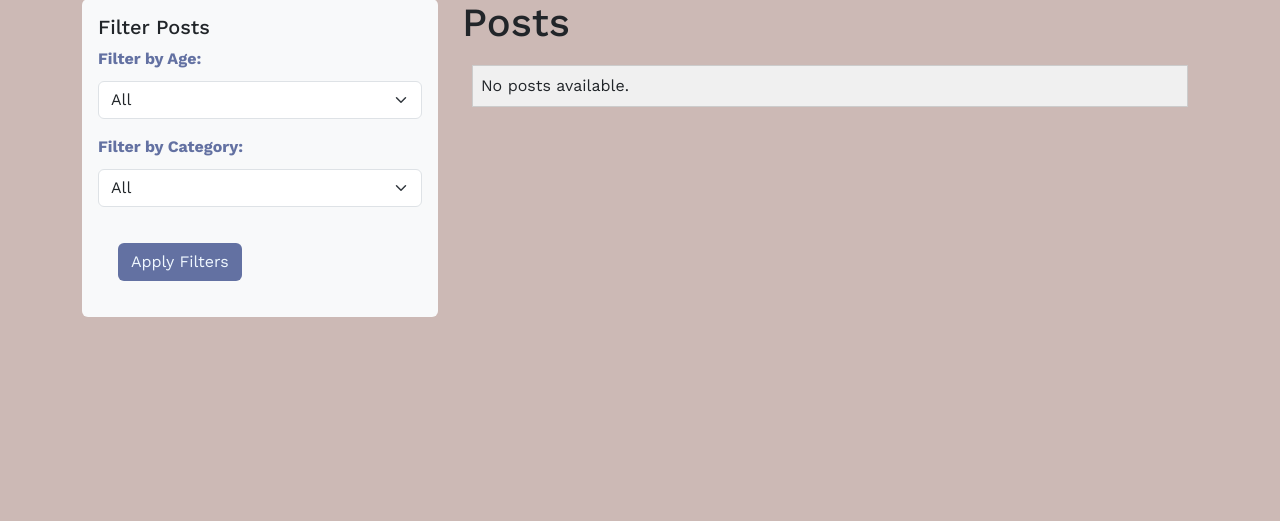
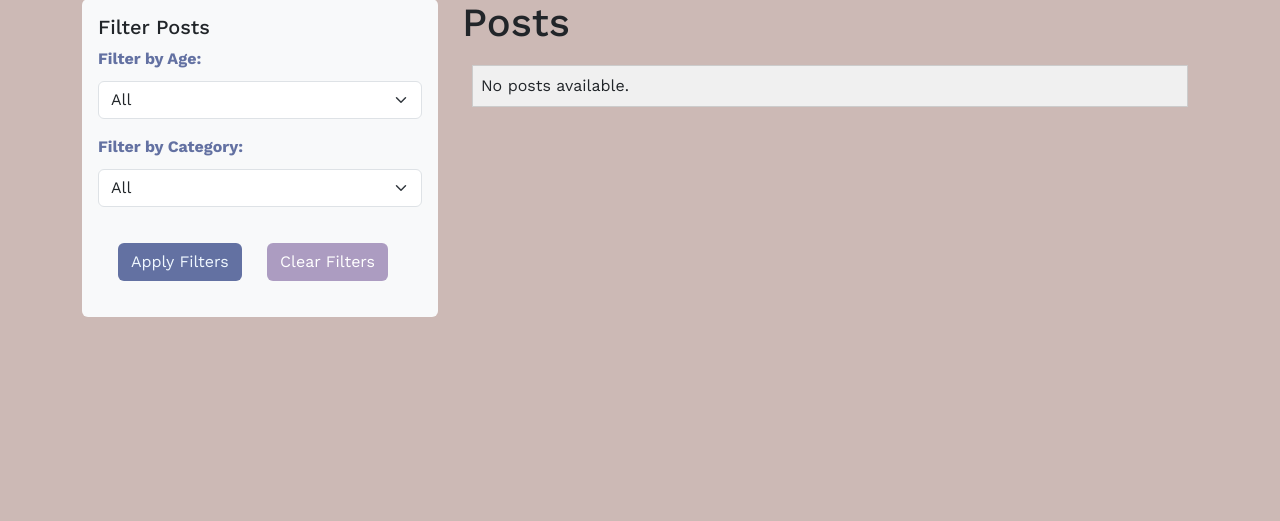
Before and after one commit to Monicaular/parentig-forum, a Django app: page /posts/ in a window 1280 px wide. Shown: the part 189-710 px from the top of the page. Run offline with Django 4.2, Linux system fonts and the light colour scheme; data that the repository does not hold is empty; some libraries are stand-ins or nearby versions.

Commit message:
Add clear filter button

```diff
--- a/posts/templates/posts/post_list.html
+++ b/posts/templates/posts/post_list.html
@@ -48,6 +48,7 @@
                         </select>
                     </div>
                     <button type="submit" class="btn submit-button">Apply Filters</button>
+                    <a href="{% url 'post_list' %}" class="btn cancel-btn">Clear Filters</a>
                 </form>
             </div>
         </div>
```
